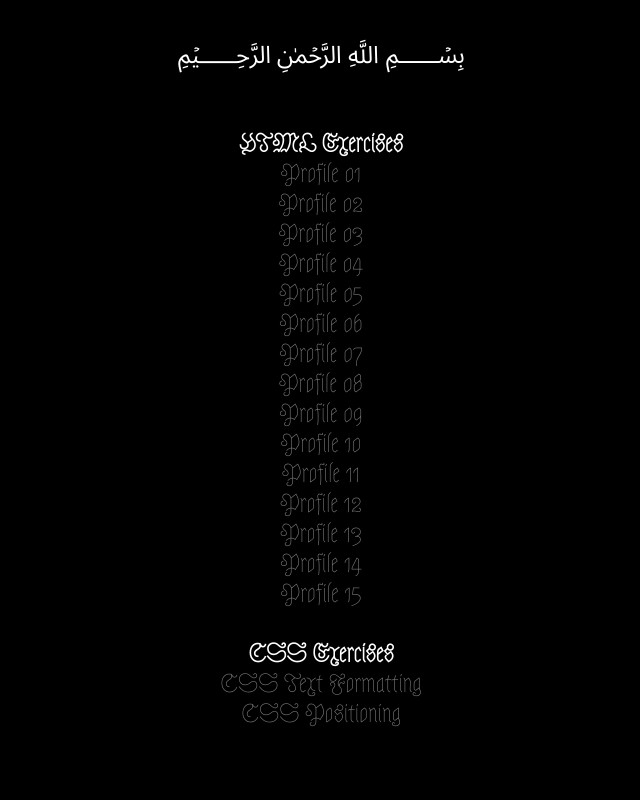
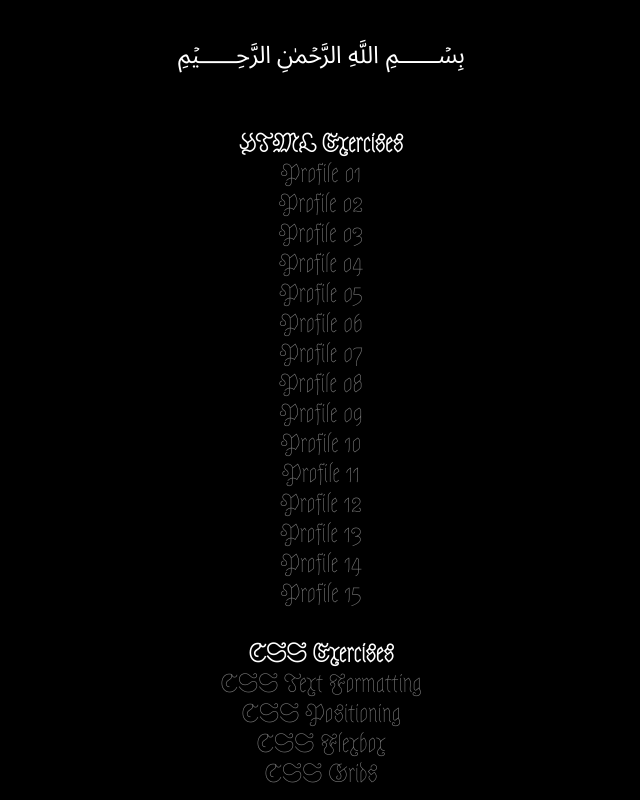
Before and after one commit to herdimasanggara/vcualgorithmictrickeryfall23, a plain HTML site: page index.html in a window 1280 px wide. Shown: the whole page, without its empty margins (319-959 px from the left). Drawn offline with Linux system fonts and the light colour scheme.

Commit message:
Add files via upload

```diff
--- a/index.html
+++ b/index.html
@@ -34,7 +34,9 @@ a:hover {
   font-size: 40px;
   color: white;
 }
+
   </style>
+
   </head>
 
   <body>
@@ -65,8 +67,9 @@ a:hover {
 <b>CSS Exercises</b><br>
   <a href="css-text-formatting.html">CSS Text Formatting</a><br>
   <a href="css-positioning.html">CSS Positioning</a><br>
-  <!-- <a href="css-flexbox.html">CSS Flexbox</a><br>
-  <a href="css-grids.html">CSS Grids</a> -->
+  <a href="css-flexbox.html">CSS Flexbox</a><br>
+  <a href="css-grids.html">CSS Grids</a>
+
 </center>
 </div>
 
```
